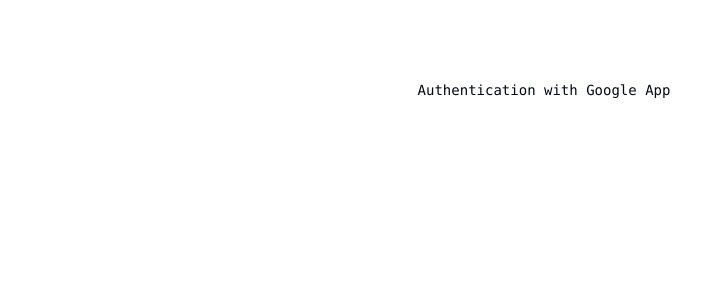
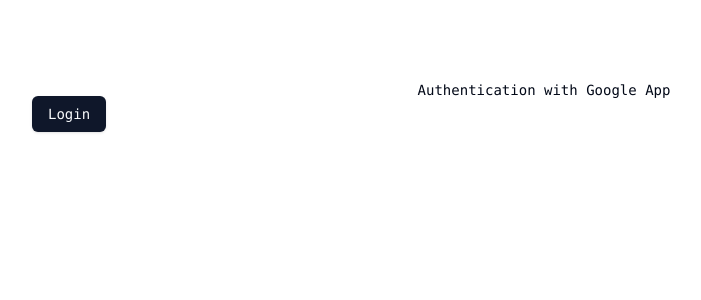
Before and after one commit to hadissulejmani/nextjs-auth, a Next.js app: page / in a window 1280 px wide. Shown: the top 300 px of the page, without its empty margins (96-797 px from the left). Built offline with nearby package versions, Linux system fonts and the light colour scheme.

Commit message:
new component button

```diff
--- /dev/null
+++ b/app/components/button-as-child.tsx
@@ -0,0 +1,11 @@
+import Link from "next/link"
+
+import { Button } from "@/components/ui/button"
+
+export function ButtonAsChild() {
+  return (
+    <Button asChild>
+      <Link href="/sign-in">Login</Link>
+    </Button>
+  )
+}
--- a/app/page.tsx
+++ b/app/page.tsx
@@ -1,4 +1,6 @@
+import { Button } from "@/components/ui/button";
 import Image from "next/image";
+import { ButtonAsChild } from "./components/button-as-child";
 
 export default function Home() {
   return (
@@ -7,6 +9,9 @@
         <p className="fixed left-0 top-20 flex w-full justify-center">
           Authentication with Google App
         </p>
+        <div className="relative flex justify-center">
+          <ButtonAsChild />
+        </div>
         </div>
     </main>
   );
```
